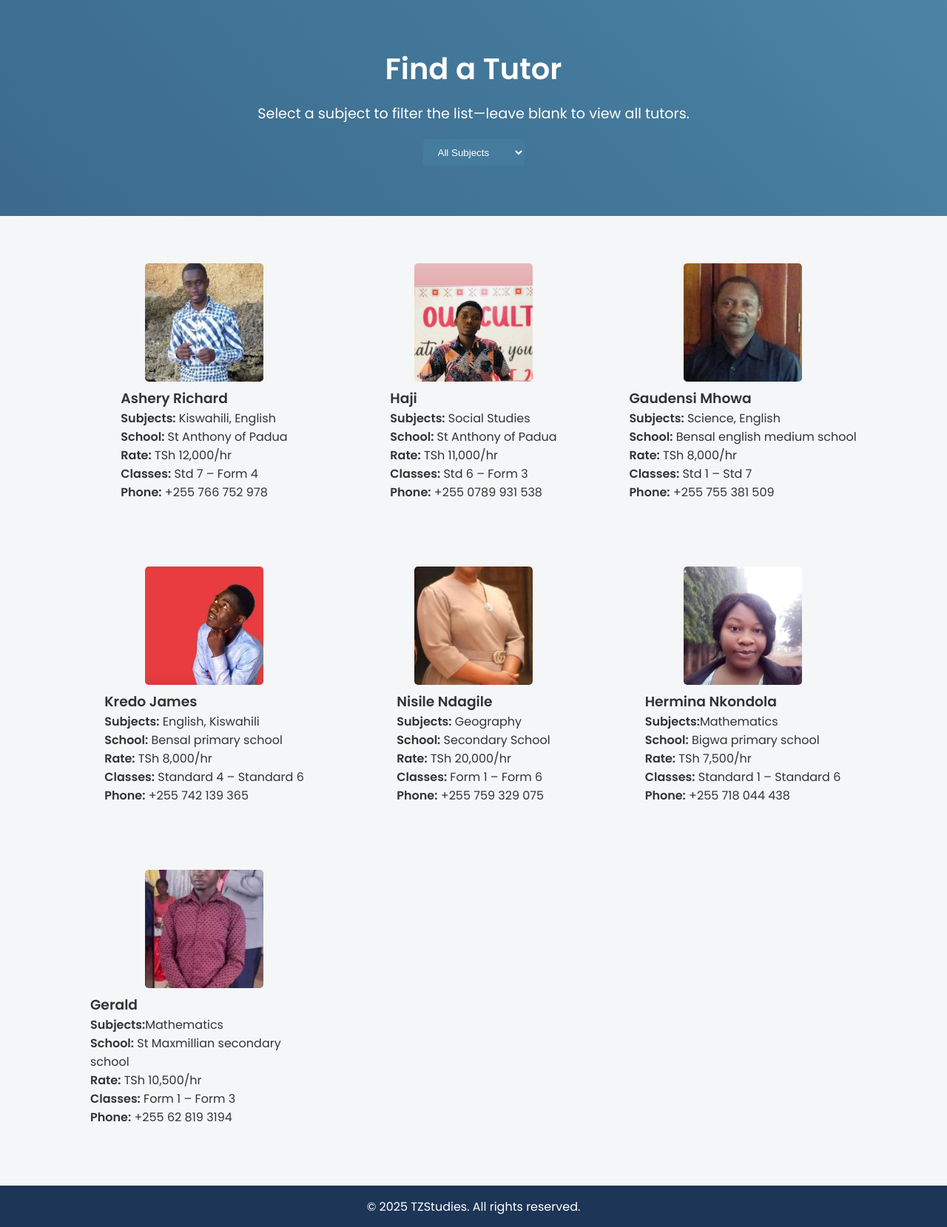
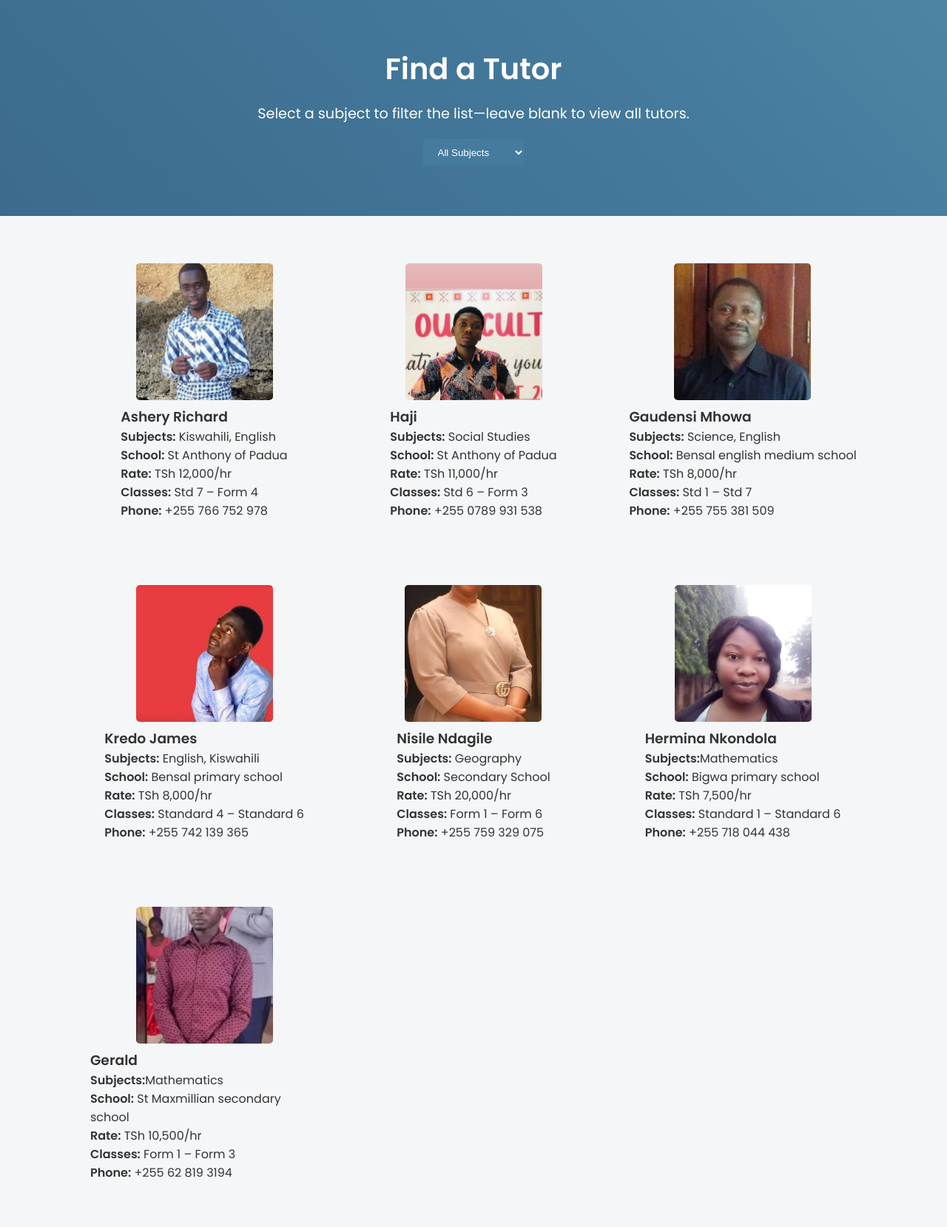
Before and after one commit to KevinShilla/tzstudies, a Flask app: page /tutors in a window 1280 px wide. Shown: the part 73-1732 px from the top of the page at 74% size. Run offline with Flask 3, Linux system fonts and the light colour scheme.

Commit message:
image changes

```diff
--- a/static/css/styles.css
+++ b/static/css/styles.css
@@ -293,9 +293,13 @@ input, textarea {
 }
 
 .tutor-card img {
-  width: 160px;      /* same width  */
-  height: 160px;     /* same height */
+  width: 185px;      /* same width  */
+  height: 185px;     /* same height */
   object-fit: cover; /* crops to fit, no stretching */
   display: block;    /* centers easily if you like */
   margin: 0 auto 0.5rem;
 }
+
+.tutor-card img.face-up{
+  object-position:top;   /* show the upper part */
+}
```
